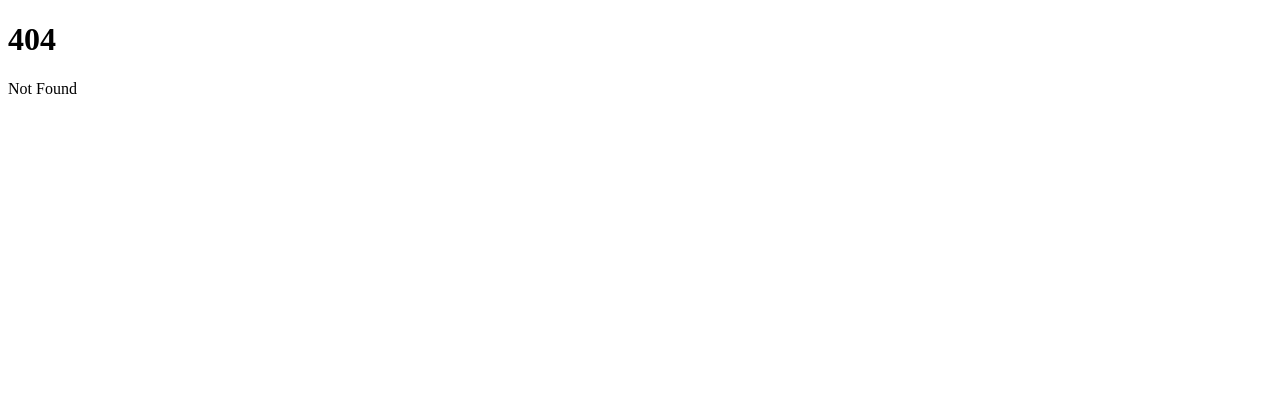
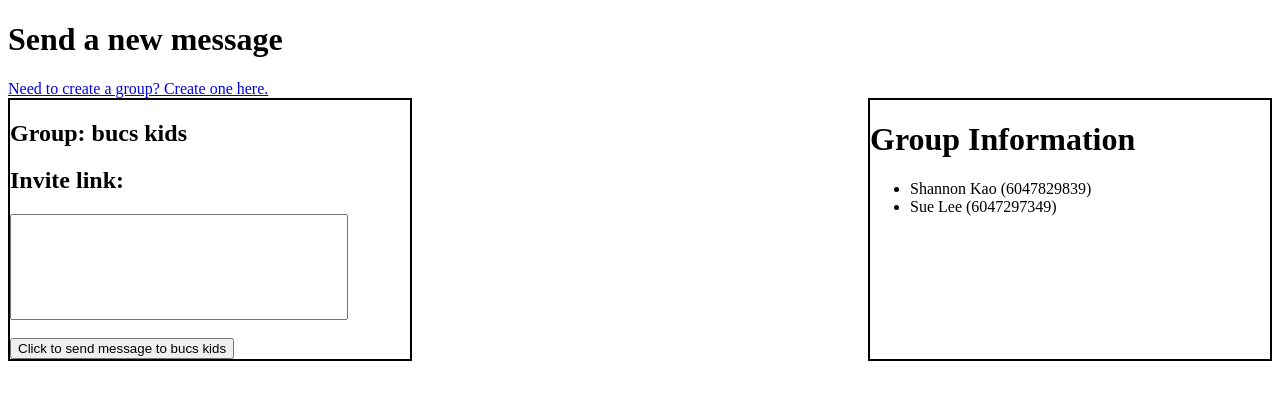
Before and after one commit to lou-weng/textblast, a SvelteKit app in the folder my-app/: page /message in a window 1280 px wide. Before the commit this address had no page. Shown: the top 400 px of the page. Built offline with nearby package versions, Linux system fonts and the light colour scheme.

Commit message:
basic send message page

```diff
--- a/my-app/src/routes/send/+page.svelte
+++ b/my-app/src/routes/message/+page.svelte
@@ -33,17 +33,15 @@
 	};
 </script>
 
-<h1>this is where you send messages</h1>
-<a href="/create">Create a group</a>
+<h1>Send a new message</h1>
+<a href="/create">Need to create a group? Create one here.</a>
 
-<h1>this is where you send messages</h1>
-
-<div class="sendPage">
+<div class="messagePage">
 	<div class="sendMessage">
 		<h2>Group: {groupData.groupName}</h2>
 		<h2>Invite link:</h2>
 		<form action="/action_page.php">
-			<input type="text" id="fname" name="fname" /><br /><br />
+			<input class="textMessage" type="text" id="fname" name="fname" /><br /><br />
 			<input type="submit" value="Click to send message to {groupData.groupName}" />
 		</form>
 	</div>
@@ -62,7 +60,23 @@
 </div>
 
 <style>
-	.sendPage {
+	.messagePage {
+		display: flex;
 		flex-direction: row;
+		justify-content: space-between
 	}
+	.sendMessage {
+		border: solid black 2px;
+		width: 400px;
+	}
+	.groupInfo {
+		border: solid black 2px;
+		width: 400px;
+	}
+
+	.textMessage {
+		width: 330px;
+		height: 100px;
+	}
+
 </style>
```
